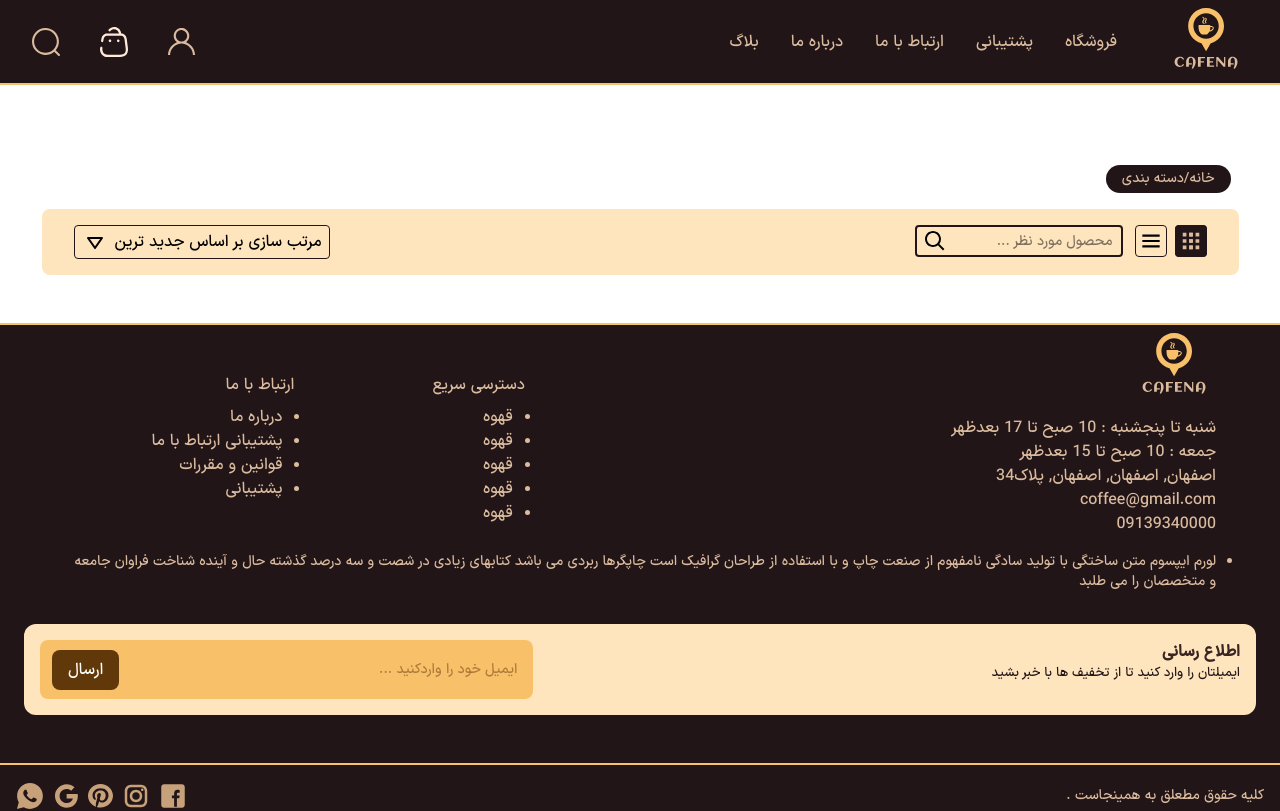
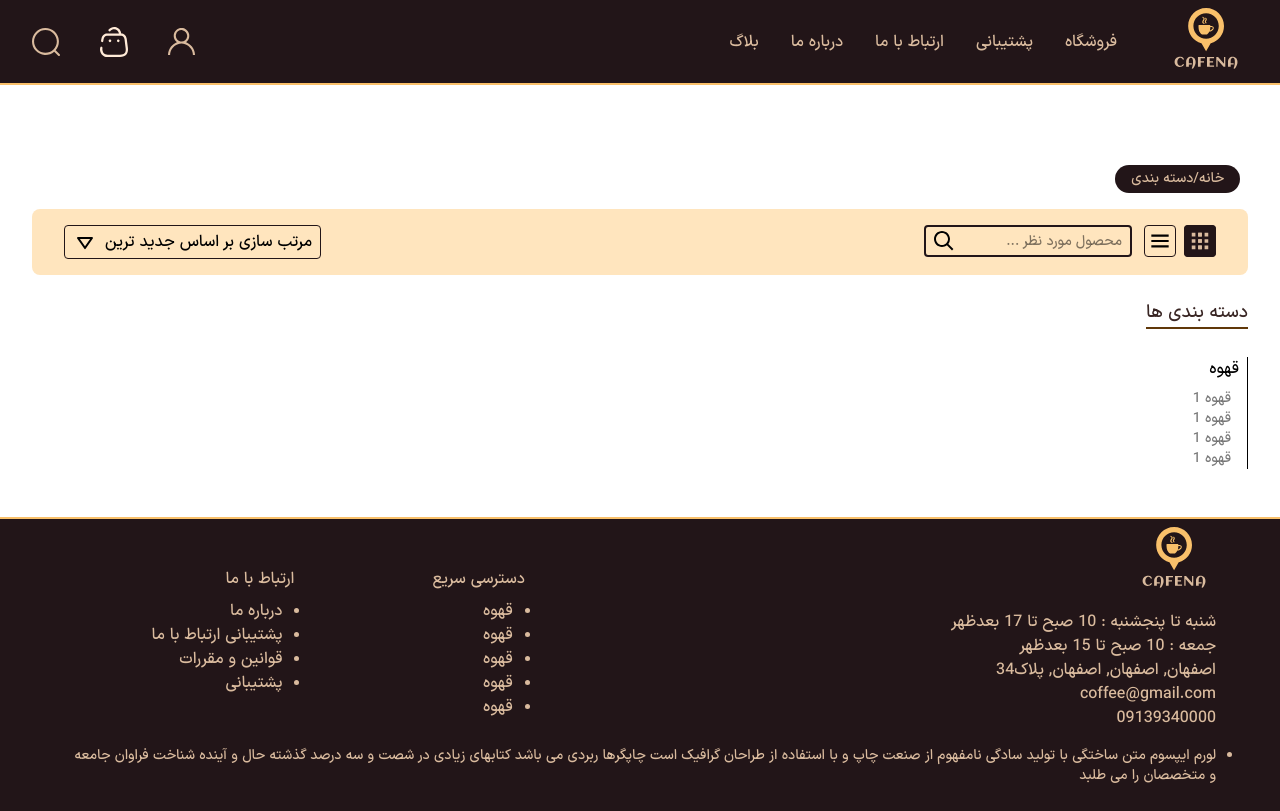
Before and after one commit to Mohammad2954/coffee-shop, a React (Vite) app: page /category in a window 1280 px wide. Shown: the top 811 px of the page. Built offline with nearby package versions, Linux system fonts and the light colour scheme.

Commit message:
feat:sidebar fo category

```diff
--- /dev/null
+++ b/src/components/Category/Sidebar.jsx
@@ -0,0 +1,24 @@
+function Sidebar() {
+  return (
+    <>
+      <div>
+        <div className="mt-6">
+          <span className="text-text-box text-lg mb-4 inline-block border-coffee border-b-2">
+            دسته بندی ها
+          </span>
+          <h4 className="pr-2 flex flex-col gap-2 mt-3 border-r ">
+            قهوه
+            <ul className="pr-2  text-sm text-[#00000086]">
+              <li>قهوه 1</li>
+              <li>قهوه 1</li>
+              <li>قهوه 1</li>
+              <li>قهوه 1</li>
+            </ul>
+          </h4>
+        </div>
+      </div>
+    </>
+  );
+}
+
+export default Sidebar;
--- a/src/components/Category/Sorted.jsx
+++ b/src/components/Category/Sorted.jsx
@@ -8,7 +8,6 @@ function Sorted() {
       <div
         onClick={() => {
           setIsOpen(!isOpen);
-          console.log(isOpen);
         }}
         className="flex items-center gap-2 rounded-sm border border-coffee-bg w-fit py-1 px-2 select-item"
       >
@@ -26,18 +25,18 @@ function Sorted() {
         </div>
       </div>
       {isOpen ? (
-        <div className="border border-coffee-bg w-fit rounded-sm  hide-item absolute top-[38px]">
+        <div className="border border-coffee-bg w-fit rounded-sm  hide-item absolute top-[38px]   bg-[#ffe5beaa]  ">
           <ul className="">
-            <li className="hover:bg-amber-950 px-2 py-1 cursor-pointer">
+            <li className="hover:bg-amber-950 hover:text-text-header px-2 py-1 cursor-pointer">
               مرتب سازی بر اساس جدید ترین{" "}
             </li>
-            <li className="hover:bg-amber-950 px-2 py-1 cursor-pointer">
+            <li className="hover:bg-amber-950 hover:text-text-header px-2 py-1 cursor-pointer">
               مرتب سازی بر اساس محبوبیت{" "}
             </li>
-            <li className="hover:bg-amber-950 px-2 py-1 cursor-pointer">
+            <li className="hover:bg-amber-950 hover:text-text-header px-2 py-1 cursor-pointer">
               مرتب سازی بر اساس قیمت کم{" "}
             </li>
-            <li className="hover:bg-amber-950 px-2 py-1 cursor-pointer">
+            <li className="hover:bg-amber-950 hover:text-text-header px-2 py-1 cursor-pointer">
               مرتب سازی بر اساس قیمت زیاد{" "}
             </li>
           </ul>
--- a/src/components/Home/category/Category.jsx
+++ b/src/components/Home/CategoryProduct/CategoryProduct.jsx
@@ -734,9 +734,9 @@ function Category() {
     },
   ];
   return (
-    <div className="max-w-content mx-auto px-8 mt-16">
+    <div className="max-w-content mx-auto px-8 mt-16 ">
       <h4 className="text-coffee text-2xl font-bold">دسته بندی محصولات</h4>
-      <div className="grid grid-cols-2 lg:grid-cols-5 sm:grid-cols-3 gap-2">
+      <div className="grid grid-cols-2 lg:grid-cols-5 sm:grid-cols-3 gap-2 ">
         {categories.map((cat) => (
           <Boxcategory key={cat.id} {...cat} />
         ))}
--- a/src/pages/Category.jsx
+++ b/src/pages/Category.jsx
@@ -1,9 +1,10 @@
 import BreadCramb from "../components/BreadCramb/BreadCramb";
+import Sidebar from "../components/Category/Sidebar";
 import Sorted from "../components/Category/Sorted";
 
 function Category() {
   return (
-    <div className="max-w-content mx-auto mt-20 ">
+    <div className=" mx-auto mt-20 px-8">
       <BreadCramb />
       <div className=" bg-[#FFE5BE]    px-8  rounded-lg flex items-center justify-between py-4">
         <div className="flex gap-4 justify-between ga-4 w-full sm:flex-row flex-col">
@@ -61,6 +62,9 @@ function Category() {
           <Sorted />
         </div>
       </div>
+      <div className="grid grid-cols-4">
+        <Sidebar />
+      </div>
     </div>
   );
 }
--- a/src/pages/Home.jsx
+++ b/src/pages/Home.jsx
@@ -1,4 +1,4 @@
-import Category from "../components/Home/category/Category";
+import CategoryProduct from "../components/Home/CategoryProduct/CategoryProduct";
 import Products from "../components/Home/Product/Products";
 import MainBox from "../components/Home/MainBox/MainBox";
 import PopProduct from "../components/Home/popProduct/PopProduct";
@@ -9,7 +9,7 @@ function Home() {
   return (
     <>
       <Mainheader />
-      <Category />
+      <CategoryProduct />
       <Products />
       <MainBox />
       <PopProduct />
```
Also changed, not shown: src/components/Home/CategoryProduct/Boxcategory.jsx (renamed from src/components/Home/category/Boxcategory.jsx).
